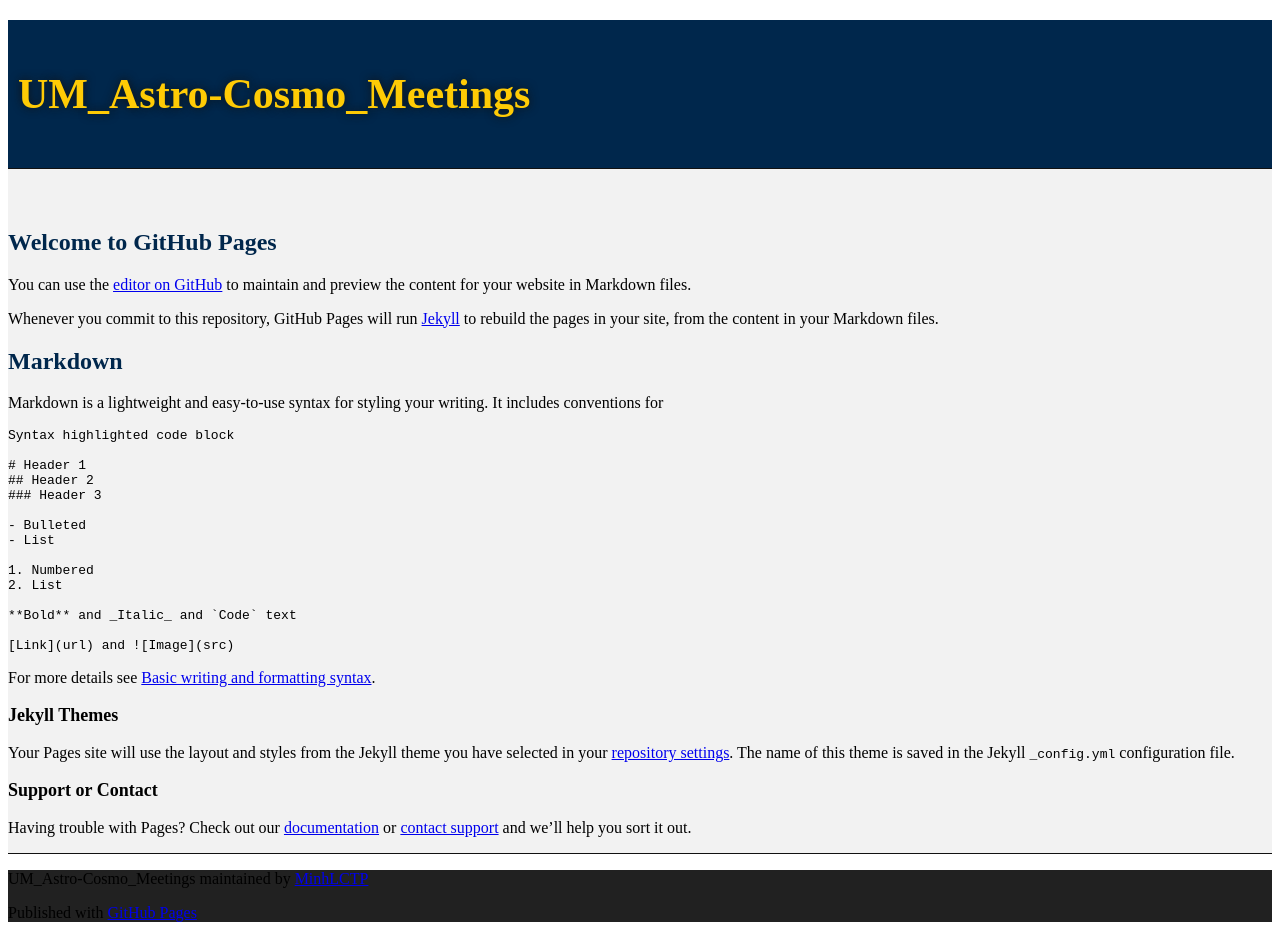
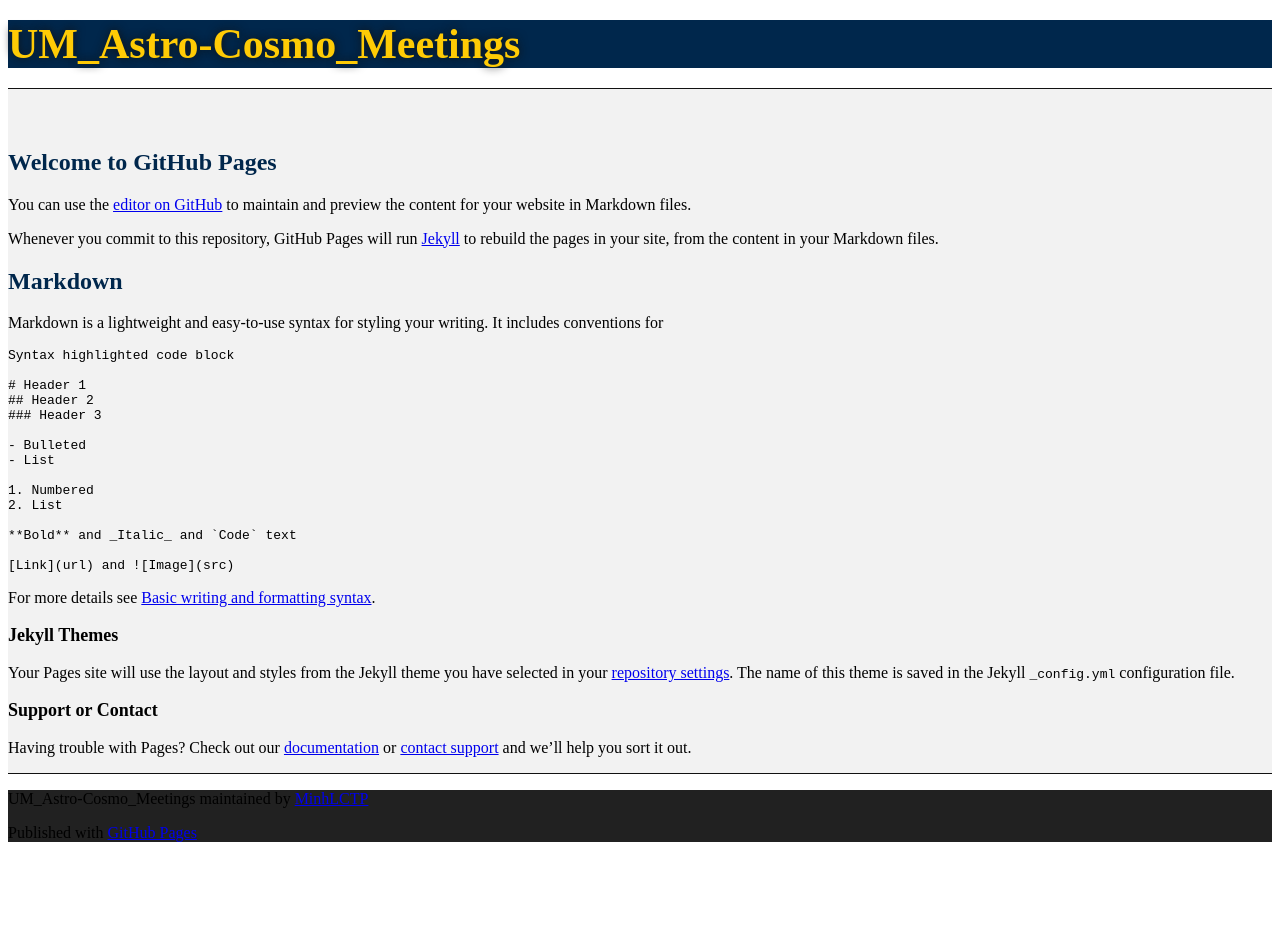
Before and after one commit to MinhLCTP/UM_Astro-Cosmo_Meetings, a Jekyll site: the page built from index.md, in a window 1280 px wide. Built offline with Jekyll 4.4.1, drawn with Linux system fonts in a browser that asks for light colours; our own code applies the rules of GitHub Pages for plain Markdown files; the repository's description, which GitHub fills in, is left out; after the commit the page ends 900 px from its top, so only the background shows below that.

Commit message:
Remove .scss file because it does not work

```diff
--- a/_layouts/default.html
+++ b/_layouts/default.html
@@ -12,22 +12,25 @@
   </head>
 
   <style>
-	.outer {
+	.head_outer {
 		background-color: #00274C;
 	}
-	.outer h1 {
-		<!--color: #FFCB05;-->
+	.head_inner {
+		background-color: #00274C;
 	}
-	.outer h2 {
-		<!--color: #FFCB05;-->
+	.head_outer h1 {
+		color: #FFCB05;
+	}
+	.head_outer h2 {
+		color: #FFCB05;
 	}
   </style>
 
   <body>
 
     <!-- HEADER -->
-    <div id="header_wrap" class="outer">
-        <header class="inner">
+    <div id="header_wrap" class="head_outer">
+        <header class="head_inner">
           <!--{% if site.github.is_project_page %}-->
             <!--<a id="forkme_banner" href="{{ site.github.repository_url }}">View on GitHub</a>-->
           <!--{% endif %}-->
@@ -45,15 +48,15 @@
     </div>
 
     <!-- MAIN CONTENT -->
-    <div id="main_content_wrap" class="outer">
-      <section id="main_content" class="inner">
+    <div id="main_content_wrap" class="main_outer">
+      <section id="main_content" class="main_inner">
         {{ content }}
       </section>
     </div>
 
     <!-- FOOTER  -->
-    <div id="footer_wrap" class="outer">
-      <footer class="inner">
+    <div id="footer_wrap" class="foot_outer">
+      <footer class="foot_inner">
         {% if site.github.is_project_page %}
         <p class="copyright">{{ site.title | default: site.github.repository_name }} maintained by <a href="{{ site.github.owner_url }}">{{ site.github.owner_name }}</a></p>
         {% endif %}
--- a/assets/css/style.scss
+++ /dev/null
@@ -1,72 +0,0 @@
- —--
- —--
-@import "jekyll-theme-slate";
-
-.footer {
-	display: none;
-}
-//.outer {
-  //background: #00274C;
-  //width: 100%;
-//}
-
-//.inner {
-  //background: #00274C;
-  //position: relative;
-  //max-width: 640px;
-  //padding: 20px 10px;
-  //margin: 0 auto;
-//}
-
-#header_wrap {
-  background-color: #00274C;
-}
-
-#header_wrap .outer {
-  background-color: #00274C;
-}
-
-#header_wrap .inner {
-  background-color: #00274C;
-  padding: 50px 10px 30px 10px;
-}
-
-#project_title {
-  margin: 0;
-  color: #FFCB05;
-  font-size: 42px;
-  font-weight: 700;
-  text-shadow: #111 0px 0px 10px;
-}
-
-#project_tagline {
-  color: #FFCB05;
-  font-size: 24px;
-  font-weight: 300;
-  background: none;
-  text-shadow: #111 0px 0px 10px;
-}
-
-#downloads {
-  position: absolute;
-  width: 210px;
-  z-index: 10;
-  bottom: -40px;
-  right: 0;
-  height: 70px;
-  background: url('../images/icon_download.png') no-repeat 0% 90%;
-}
-
-#main_content_wrap {
-  background: #f2f2f2;
-  border-top: 1px solid #111;
-  border-bottom: 1px solid #111;
-}
-
-#main_content {
-  padding-top: 40px;
-}
-
-#footer_wrap {
-  background: #212121;
-}
```
